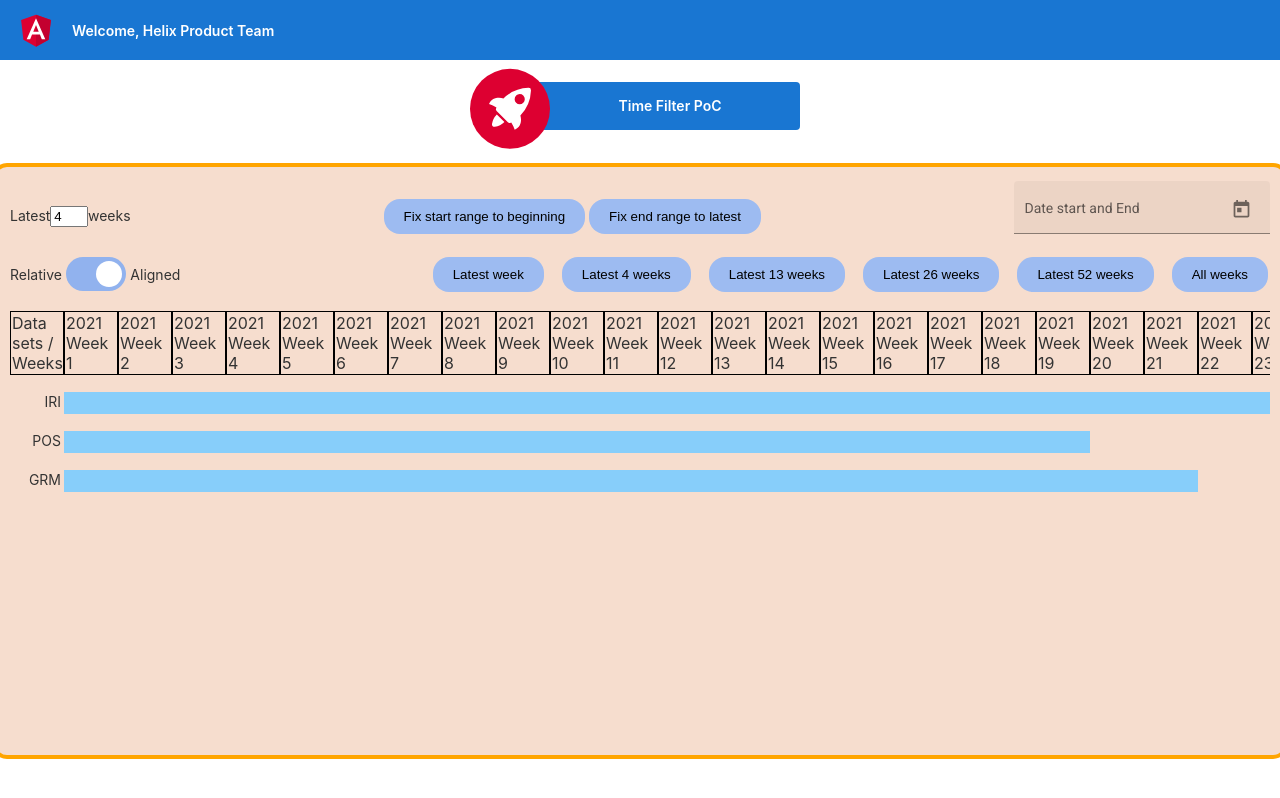
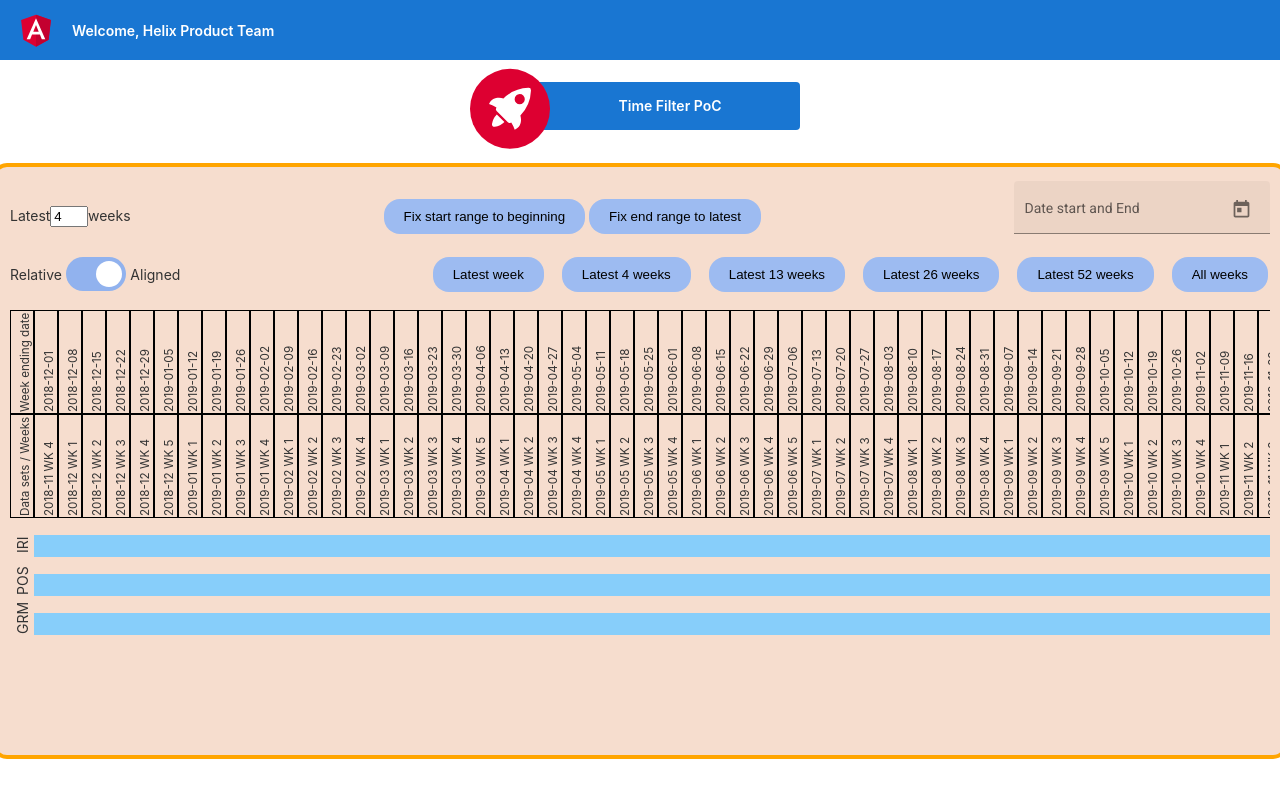
Before and after one commit to Thiruvignesh/angular-time-series-selector, an Angular app: page / in a window 1280 px wide. Shown: the top 798 px of the page. Built offline with nearby package versions, Linux system fonts and the light colour scheme.

Commit message:
added week ending date column th text direction vertical

```diff
--- a/src/app/time-period/data-availability-viewer/data-availability-viewer.component.css
+++ b/src/app/time-period/data-availability-viewer/data-availability-viewer.component.css
@@ -153,13 +153,21 @@ tbody {
 .chumma tr td {
   display: block;
   /*height: 50px;*/
-  width: 50px;
+  width: 20px;
+}
+
+.vertical-text {
+  writing-mode: vertical-lr;
+  transform: rotate(180deg);
 }
 
 .th {
   border: .005em solid black;
-  height: 60px;
-  font-size: medium;
+  height: 100px;
+  font-size: smaller;
+  /*text-orientation: upright;*/
+  writing-mode: vertical-lr;
+  transform: rotate(180deg);
 }
 
 .tr {
--- a/src/app/time-period/data-availability-viewer/data-availability-viewer.component.html
+++ b/src/app/time-period/data-availability-viewer/data-availability-viewer.component.html
@@ -44,21 +44,23 @@
 
     <table class="chumma">
       <tr>
+        <td class="th">Week ending date</td>
         <td class="th">Data sets / Weeks</td>
         <td class="tr-empty"></td>
         <span *ngFor="let dataset of datasets; let i = index">
-        <td class="tr dataset-cell">
+        <td class="tr dataset-cell vertical-text">
           {{dataset}}
         </td>
           <td class="tr-empty"></td>
         </span>
       </tr>
       <tr *ngFor="let item of datasetAvailability; let index=index">
-        <td class="th">{{item[0]}}</td>
+        <td class="th vertical-text">{{item[1]}}</td>
+        <td class="th vertical-text">{{item[0]}}</td>
         <td class="tr-empty"></td>
         <span *ngFor="let dataset of datasets; let innerIndex=index">
         <td class="tr"
-            [ngClass]="{'data-available':item[innerIndex+1]==='TRUE'}">
+            [ngClass]="{'data-available':item[innerIndex+2]==='TRUE'}">
         </td><td class="tr-empty"></td>
         </span>
       </tr>
--- a/src/app/time-period/data-availability-viewer/data-availability-viewer.component.ts
+++ b/src/app/time-period/data-availability-viewer/data-availability-viewer.component.ts
@@ -10,150 +10,332 @@ export class DataAvailabilityViewerComponent implements OnInit {
 
   datasets: string[] = ['IRI', 'POS', 'GRM'];
   datasetAvailability: any[] = [
-    [
-      "2021 Week 1",
-      "TRUE",
-      "TRUE",
-      "TRUE"
-    ],
-    [
-      "2021 Week 2",
-      "TRUE",
-      "TRUE",
-      "TRUE"
-    ],
-    [
-      "2021 Week 3",
-      "TRUE",
-      "TRUE",
-      "TRUE"
-    ],
-    [
-      "2021 Week 4",
-      "TRUE",
-      "TRUE",
-      "TRUE"
-    ],
-    [
-      "2021 Week 5",
-      "TRUE",
-      "TRUE",
-      "TRUE"
-    ],
-    [
-      "2021 Week 6",
-      "TRUE",
-      "TRUE",
-      "TRUE"
-    ],
-    [
-      "2021 Week 7",
-      "TRUE",
-      "TRUE",
-      "TRUE"
-    ],
-    [
-      "2021 Week 8",
-      "TRUE",
-      "TRUE",
-      "TRUE"
-    ],
-    [
-      "2021 Week 9",
-      "TRUE",
-      "TRUE",
-      "TRUE"
-    ],
-    [
-      "2021 Week 10",
-      "TRUE",
-      "TRUE",
-      "TRUE"
-    ],
-    [
-      "2021 Week 11",
-      "TRUE",
-      "TRUE",
-      "TRUE"
-    ],
-    [
-      "2021 Week 12",
-      "TRUE",
-      "TRUE",
-      "TRUE"
-    ],
-    [
-      "2021 Week 13",
-      "TRUE",
-      "TRUE",
-      "TRUE"
-    ],
-    [
-      "2021 Week 14",
-      "TRUE",
-      "TRUE",
-      "TRUE"
-    ],
-    [
-      "2021 Week 15",
-      "TRUE",
-      "TRUE",
-      "TRUE"
-    ],
-    [
-      "2021 Week 16",
-      "TRUE",
-      "TRUE",
-      "TRUE"
-    ],
-    [
-      "2021 Week 17",
-      "TRUE",
-      "TRUE",
-      "TRUE"
-    ],
-    [
-      "2021 Week 18",
-      "TRUE",
-      "TRUE",
-      "TRUE"
-    ],
-    [
-      "2021 Week 19",
-      "TRUE",
-      "TRUE",
-      "TRUE"
-    ],
-    [
-      "2021 Week 20",
-      "TRUE",
-      "FALSE",
-      "TRUE"
-    ],
-    [
-      "2021 Week 21",
-      "TRUE",
-      "FALSE",
-      "TRUE"
-    ],
-    [
-      "2021 Week 22",
-      "TRUE",
-      "FALSE",
-      "FALSE"
-    ],
-    [
-      "2021 Week 23",
-      "TRUE",
-      "FALSE",
-      "FALSE"
-    ],
-    [
-      "2021 Week 24",
-      "FALSE",
-      "FALSE",
-      "FALSE"
-    ]
+
+    ["2018-11 WK 4", "2018-12-01", "TRUE", "TRUE", "TRUE"],
+
+    ["2018-12 WK 1", "2018-12-08", "TRUE", "TRUE", "TRUE"],
+
+    ["2018-12 WK 2", "2018-12-15", "TRUE", "TRUE", "TRUE"],
+
+    ["2018-12 WK 3", "2018-12-22", "TRUE", "TRUE", "TRUE"],
+
+    ["2018-12 WK 4", "2018-12-29", "TRUE", "TRUE", "TRUE"],
+
+    ["2018-12 WK 5", "2019-01-05", "TRUE", "TRUE", "TRUE"],
+
+    ["2019-01 WK 1", "2019-01-12", "TRUE", "TRUE", "TRUE"],
+
+    ["2019-01 WK 2", "2019-01-19", "TRUE", "TRUE", "TRUE"],
+
+    ["2019-01 WK 3", "2019-01-26", "TRUE", "TRUE", "TRUE"],
+
+    ["2019-01 WK 4", "2019-02-02", "TRUE", "TRUE", "TRUE"],
+
+    ["2019-02 WK 1", "2019-02-09", "TRUE", "TRUE", "TRUE"],
+
+    ["2019-02 WK 2", "2019-02-16", "TRUE", "TRUE", "TRUE"],
+
+    ["2019-02 WK 3", "2019-02-23", "TRUE", "TRUE", "TRUE"],
+
+    ["2019-02 WK 4", "2019-03-02", "TRUE", "TRUE", "TRUE"],
+
+    ["2019-03 WK 1", "2019-03-09", "TRUE", "TRUE", "TRUE"],
+
+    ["2019-03 WK 2", "2019-03-16", "TRUE", "TRUE", "TRUE"],
+
+    ["2019-03 WK 3", "2019-03-23", "TRUE", "TRUE", "TRUE"],
+
+    ["2019-03 WK 4", "2019-03-30", "TRUE", "TRUE", "TRUE"],
+
+    ["2019-03 WK 5", "2019-04-06", "TRUE", "TRUE", "TRUE"],
+
+    ["2019-04 WK 1", "2019-04-13", "TRUE", "TRUE", "TRUE"],
+
+    ["2019-04 WK 2", "2019-04-20", "TRUE", "TRUE", "TRUE"],
+
+    ["2019-04 WK 3", "2019-04-27", "TRUE", "TRUE", "TRUE"],
+
+    ["2019-04 WK 4", "2019-05-04", "TRUE", "TRUE", "TRUE"],
+
+    ["2019-05 WK 1", "2019-05-11", "TRUE", "TRUE", "TRUE"],
+
+    ["2019-05 WK 2", "2019-05-18", "TRUE", "TRUE", "TRUE"],
+
+    ["2019-05 WK 3", "2019-05-25", "TRUE", "TRUE", "TRUE"],
+
+    ["2019-05 WK 4", "2019-06-01", "TRUE", "TRUE", "TRUE"],
+
+    ["2019-06 WK 1", "2019-06-08", "TRUE", "TRUE", "TRUE"],
+
+    ["2019-06 WK 2", "2019-06-15", "TRUE", "TRUE", "TRUE"],
+
+    ["2019-06 WK 3", "2019-06-22", "TRUE", "TRUE", "TRUE"],
+
+    ["2019-06 WK 4", "2019-06-29", "TRUE", "TRUE", "TRUE"],
+
+    ["2019-06 WK 5", "2019-07-06", "TRUE", "TRUE", "TRUE"],
+
+    ["2019-07 WK 1", "2019-07-13", "TRUE", "TRUE", "TRUE"],
+
+    ["2019-07 WK 2", "2019-07-20", "TRUE", "TRUE", "TRUE"],
+
+    ["2019-07 WK 3", "2019-07-27", "TRUE", "TRUE", "TRUE"],
+
+    ["2019-07 WK 4", "2019-08-03", "TRUE", "TRUE", "TRUE"],
+
+    ["2019-08 WK 1", "2019-08-10", "TRUE", "TRUE", "TRUE"],
+
+    ["2019-08 WK 2", "2019-08-17", "TRUE", "TRUE", "TRUE"],
+
+    ["2019-08 WK 3", "2019-08-24", "TRUE", "TRUE", "TRUE"],
+
+    ["2019-08 WK 4", "2019-08-31", "TRUE", "TRUE", "TRUE"],
+
+    ["2019-09 WK 1", "2019-09-07", "TRUE", "TRUE", "TRUE"],
+
+    ["2019-09 WK 2", "2019-09-14", "TRUE", "TRUE", "TRUE"],
+
+    ["2019-09 WK 3", "2019-09-21", "TRUE", "TRUE", "TRUE"],
+
+    ["2019-09 WK 4", "2019-09-28", "TRUE", "TRUE", "TRUE"],
+
+    ["2019-09 WK 5", "2019-10-05", "TRUE", "TRUE", "TRUE"],
+
+    ["2019-10 WK 1", "2019-10-12", "TRUE", "TRUE", "TRUE"],
+
+    ["2019-10 WK 2", "2019-10-19", "TRUE", "TRUE", "TRUE"],
+
+    ["2019-10 WK 3", "2019-10-26", "TRUE", "TRUE", "TRUE"],
+
+    ["2019-10 WK 4", "2019-11-02", "TRUE", "TRUE", "TRUE"],
+
+    ["2019-11 WK 1", "2019-11-09", "TRUE", "TRUE", "TRUE"],
+
+    ["2019-11 WK 2", "2019-11-16", "TRUE", "TRUE", "TRUE"],
+
+    ["2019-11 WK 3", "2019-11-23", "TRUE", "TRUE", "TRUE"],
+
+    ["2019-11 WK 4", "2019-11-30", "TRUE", "TRUE", "TRUE"],
+
+    ["2019-12 WK 1", "2019-12-07", "TRUE", "TRUE", "TRUE"],
+
+    ["2019-12 WK 2", "2019-12-14", "TRUE", "TRUE", "TRUE"],
+
+    ["2019-12 WK 3", "2019-12-21", "TRUE", "TRUE", "TRUE"],
+
+    ["2019-12 WK 4", "2019-12-28", "TRUE", "TRUE", "TRUE"],
+
+    ["2019-12 WK 5", "2020-01-04", "TRUE", "TRUE", "TRUE"],
+
+    ["2020-01 WK 1", "2020-01-11", "TRUE", "TRUE", "TRUE"],
+
+    ["2020-01 WK 2", "2020-01-18", "TRUE", "TRUE", "TRUE"],
+
+    ["2020-01 WK 3", "2020-01-25", "TRUE", "TRUE", "TRUE"],
+
+    ["2020-01 WK 4", "2020-02-01", "TRUE", "TRUE", "TRUE"],
+
+    ["2020-02 WK 1", "2020-02-08", "TRUE", "TRUE", "TRUE"],
+
+    ["2020-02 WK 2", "2020-02-15", "TRUE", "TRUE", "TRUE"],
+
+    ["2020-02 WK 3", "2020-02-22", "TRUE", "TRUE", "TRUE"],
+
+    ["2020-02 WK 4", "2020-02-29", "TRUE", "TRUE", "TRUE"],
+
+    ["2020-03 WK 1", "2020-03-07", "TRUE", "TRUE", "TRUE"],
+
+    ["2020-03 WK 2", "2020-03-14", "TRUE", "TRUE", "TRUE"],
+
+    ["2020-03 WK 3", "2020-03-21", "TRUE", "TRUE", "TRUE"],
+
+    ["2020-03 WK 4", "2020-03-28", "TRUE", "TRUE", "TRUE"],
+
+    ["2020-03 WK 5", "2020-04-04", "TRUE", "TRUE", "TRUE"],
+
+    ["2020-04 WK 1", "2020-04-11", "TRUE", "TRUE", "TRUE"],
+
+    ["2020-04 WK 2", "2020-04-18", "TRUE", "TRUE", "TRUE"],
+
+    ["2020-04 WK 3", "2020-04-25", "TRUE", "TRUE", "TRUE"],
+
+    ["2020-04 WK 4", "2020-05-02", "TRUE", "TRUE", "TRUE"],
+
+    ["2020-05 WK 1", "2020-05-09", "TRUE", "TRUE", "TRUE"],
+
+    ["2020-05 WK 2", "2020-05-16", "TRUE", "TRUE", "TRUE"],
+
+    ["2020-05 WK 3", "2020-05-23", "TRUE", "TRUE", "TRUE"],
+
+    ["2020-05 WK 4", "2020-05-30", "TRUE", "TRUE", "TRUE"],
+
+    ["2020-06 WK 1", "2020-06-06", "TRUE", "TRUE", "TRUE"],
+
+    ["2020-06 WK 2", "2020-06-13", "TRUE", "TRUE", "TRUE"],
+
+    ["2020-06 WK 3", "2020-06-20", "TRUE", "TRUE", "TRUE"],
+
+    ["2020-06 WK 4", "2020-06-27", "TRUE", "TRUE", "TRUE"],
+
+    ["2020-06 WK 5", "2020-07-04", "TRUE", "TRUE", "TRUE"],
+
+    ["2020-07 WK 1", "2020-07-11", "TRUE", "TRUE", "TRUE"],
+
+    ["2020-07 WK 2", "2020-07-18", "TRUE", "TRUE", "TRUE"],
+
+    ["2020-07 WK 3", "2020-07-25", "TRUE", "TRUE", "TRUE"],
+
+    ["2020-07 WK 4", "2020-08-01", "TRUE", "TRUE", "TRUE"],
+
+    ["2020-08 WK 1", "2020-08-08", "TRUE", "TRUE", "TRUE"],
+
+    ["2020-08 WK 2", "2020-08-15", "TRUE", "TRUE", "TRUE"],
+
+    ["2020-08 WK 3", "2020-08-22", "TRUE", "TRUE", "TRUE"],
+
+    ["2020-08 WK 4", "2020-08-29", "TRUE", "TRUE", "TRUE"],
+
+    ["2020-09 WK 1", "2020-09-05", "TRUE", "TRUE", "TRUE"],
+
+    ["2020-09 WK 2", "2020-09-12", "TRUE", "TRUE", "TRUE"],
+
+    ["2020-09 WK 3", "2020-09-19", "TRUE", "TRUE", "TRUE"],
+
+    ["2020-09 WK 4", "2020-09-26", "TRUE", "TRUE", "TRUE"],
+
+    ["2020-09 WK 5", "2020-10-03", "TRUE", "TRUE", "TRUE"],
+
+    ["2020-10 WK 1", "2020-10-10", "TRUE", "TRUE", "TRUE"],
+
+    ["2020-10 WK 2", "2020-10-17", "TRUE", "TRUE", "TRUE"],
+
+    ["2020-10 WK 3", "2020-10-24", "TRUE", "TRUE", "TRUE"],
+
+    ["2020-10 WK 4", "2020-10-31", "TRUE", "TRUE", "TRUE"],
+
+    ["2020-11 WK 1", "2020-11-07", "TRUE", "TRUE", "TRUE"],
+
+    ["2020-11 WK 2", "2020-11-14", "TRUE", "TRUE", "TRUE"],
+
+    ["2020-11 WK 3", "2020-11-21", "TRUE", "TRUE", "TRUE"],
+
+    ["2020-11 WK 4", "2020-11-28", "TRUE", "TRUE", "TRUE"],
+
+    ["2020-12 WK 1", "2020-12-05", "TRUE", "TRUE", "TRUE"],
+
+    ["2020-12 WK 2", "2020-12-12", "TRUE", "TRUE", "TRUE"],
+
+    ["2020-12 WK 3", "2020-12-19", "TRUE", "TRUE", "TRUE"],
+
+    ["2020-12 WK 4", "2020-12-26", "TRUE", "TRUE", "TRUE"],
+
+    ["2020-12 WK 5", "2021-01-02", "TRUE", "TRUE", "TRUE"],
+
+    ["2021-01 WK 1", "2021-01-09", "TRUE", "TRUE", "TRUE"],
+
+    ["2021-01 WK 2", "2021-01-16", "TRUE", "TRUE", "TRUE"],
+
+    ["2021-01 WK 3", "2021-01-23", "TRUE", "TRUE", "TRUE"],
+
+    ["2021-01 WK 4", "2021-01-30", "TRUE", "TRUE", "TRUE"],
+
+    ["2021-02 WK 1", "2021-02-06", "TRUE", "TRUE", "TRUE"],
+
+    ["2021-02 WK 2", "2021-02-13", "TRUE", "TRUE", "TRUE"],
+
+    ["2021-02 WK 3", "2021-02-20", "TRUE", "TRUE", "TRUE"],
+
+    ["2021-02 WK 4", "2021-02-27", "TRUE", "TRUE", "TRUE"],
+
+    ["2021-03 WK 1", "2021-03-06", "TRUE", "TRUE", "TRUE"],
+
+    ["2021-03 WK 2", "2021-03-13", "TRUE", "TRUE", "TRUE"],
+
+    ["2021-03 WK 3", "2021-03-20", "TRUE", "TRUE", "TRUE"],
+
+    ["2021-03 WK 4", "2021-03-27", "TRUE", "TRUE", "TRUE"],
+
+    ["2021-03 WK 5", "2021-04-03", "TRUE", "TRUE", "TRUE"],
+
+    ["2021-04 WK 1", "2021-04-10", "TRUE", "TRUE", "TRUE"],
+
+    ["2021-04 WK 2", "2021-04-17", "TRUE", "TRUE", "TRUE"],
+
+    ["2021-04 WK 3", "2021-04-24", "TRUE", "TRUE", "TRUE"],
+
+    ["2021-04 WK 4", "2021-05-01", "TRUE", "TRUE", "TRUE"],
+
+    ["2021-05 WK 1", "2021-05-08", "TRUE", "TRUE", "TRUE"],
+
+    ["2021-05 WK 2", "2021-05-15", "TRUE", "TRUE", "TRUE"],
+
+    ["2021-05 WK 3", "2021-05-22", "TRUE", "TRUE", "TRUE"],
+
+    ["2021-05 WK 4", "2021-05-29", "TRUE", "TRUE", "TRUE"],
+
+    ["2021-06 WK 1", "2021-06-05", "TRUE", "TRUE", "TRUE"],
+
+    ["2021-06 WK 2", "2021-06-12", "TRUE", "TRUE", "TRUE"],
+
+    ["2021-06 WK 3", "2021-06-19", "TRUE", "TRUE", "TRUE"],
+
+    ["2021-06 WK 4", "2021-06-26", "TRUE", "TRUE", "TRUE"],
+
+    ["2021-06 WK 5", "2021-07-03", "TRUE", "TRUE", "TRUE"],
+
+    ["2021-07 WK 1", "2021-07-10", "TRUE", "TRUE", "TRUE"],
+
+    ["2021-07 WK 2", "2021-07-17", "TRUE", "TRUE", "TRUE"],
+
+    ["2021-07 WK 3", "2021-07-24", "TRUE", "TRUE", "TRUE"],
+
+    ["2021-07 WK 4", "2021-07-31", "TRUE", "TRUE", "TRUE"],
+
+    ["2021-08 WK 1", "2021-08-07", "TRUE", "TRUE", "TRUE"],
+
+    ["2021-08 WK 2", "2021-08-14", "TRUE", "TRUE", "TRUE"],
+
+    ["2021-08 WK 3", "2021-08-21", "TRUE", "TRUE", "TRUE"],
+
+    ["2021-08 WK 4", "2021-08-28", "TRUE", "TRUE", "TRUE"],
+
+    ["2021-09 WK 1", "2021-09-04", "TRUE", "TRUE", "TRUE"],
+
+    ["2021-09 WK 2", "2021-09-11", "TRUE", "TRUE", "TRUE"],
+
+    ["2021-09 WK 3", "2021-09-18", "TRUE", "TRUE", "TRUE"],
+
+    ["2021-09 WK 4", "2021-09-25", "TRUE", "TRUE", "TRUE"],
+
+    ["2021-09 WK 5", "2021-10-02", "TRUE", "TRUE", "TRUE"],
+
+    ["2021-10 WK 1", "2021-10-09", "TRUE", "TRUE", "TRUE"],
+
+    ["2021-10 WK 2", "2021-10-16", "TRUE", "TRUE", "TRUE"],
+
+    ["2021-10 WK 3", "2021-10-23", "TRUE", "TRUE", "TRUE"],
+
+    ["2021-10 WK 4", "2021-10-30", "TRUE", "TRUE", "TRUE"],
+
+    ["2021-11 WK 1", "2021-11-06", "TRUE", "TRUE", "TRUE"],
+
+    ["2021-11 WK 2", "2021-11-13", "TRUE", "TRUE", "TRUE"],
+
+    ["2021-11 WK 3", "2021-11-20", "TRUE", "TRUE", "TRUE"],
+
+    ["2021-11 WK 4", "2021-11-27", "TRUE", "TRUE", "TRUE"],
+
+    ["2021-12 WK 1", "2021-12-04", "TRUE", "TRUE", "TRUE"],
+
+    ["2021-12 WK 2", "2021-12-11", "TRUE", "FALSE", "TRUE"],
+
+    ["2021-12 WK 3", "2021-12-18", "TRUE", "FALSE", "TRUE"],
+
+    ["2021-12 WK 4", "2021-12-25", "TRUE", "FALSE", "FALSE"],
+
+    ["2021-12 WK 5", "2022-01-01", "TRUE", "FALSE", "FALSE"],
+
+    ["2022-01 WK 1", "2022-01-08", "FALSE", "FALSE", "FALSE"]
   ];
 
   constructor(private http: HttpClient) {
```
